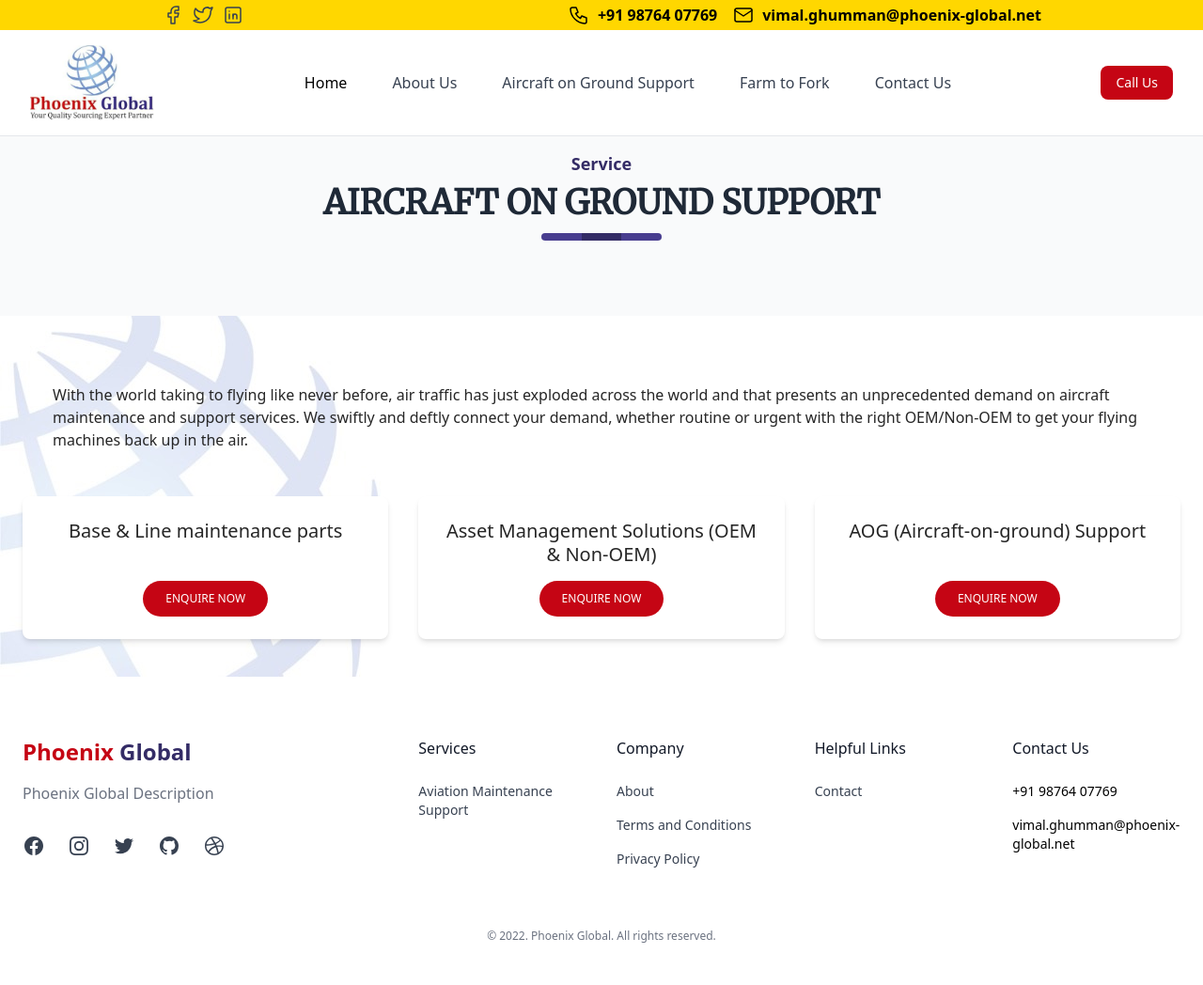
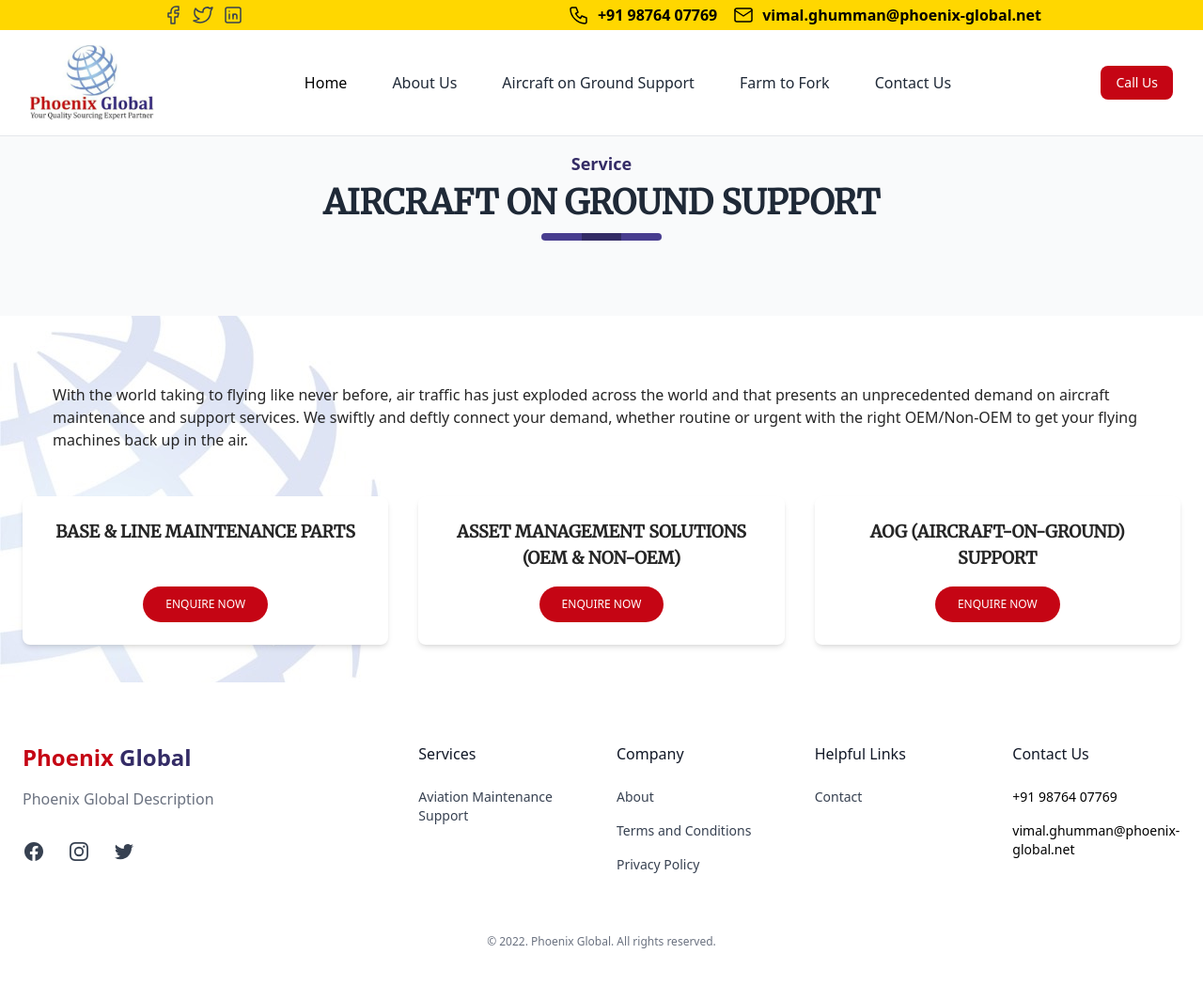
Before and after one commit to gpbhupinder/pglobal, an Astro site: page /Aircraft-on-Ground-Support in a window 1280 px wide. Shown: the whole page at 94% size. Built offline with nearby package versions, Linux system fonts and the light colour scheme; Astro itself is replaced by a stand-in of ours.

Commit message:
Hero Text Zoom , aircraft heading correction, navbar menu text, footer social icons

```diff
--- a/src/components/Footer.astro
+++ b/src/components/Footer.astro
@@ -78,52 +78,6 @@
                 <path
                   d="M8.29 20.251c7.547 0 11.675-6.253 11.675-11.675 0-.178 0-.355-.012-.53A8.348 8.348 0 0022 5.92a8.19 8.19 0 01-2.357.646 4.118 4.118 0 001.804-2.27 8.224 8.224 0 01-2.605.996 4.107 4.107 0 00-6.993 3.743 11.65 11.65 0 01-8.457-4.287 4.106 4.106 0 001.27 5.477A4.072 4.072 0 012.8 9.713v.052a4.105 4.105 0 003.292 4.022 4.095 4.095 0 01-1.853.07 4.108 4.108 0 003.834 2.85A8.233 8.233 0 012 18.407a11.616 11.616 0 006.29 1.84"
                 ></path>
-              </svg>
-            </a>
-          </li>
-
-          <li>
-            <a
-              href="/"
-              rel="noreferrer"
-              target="_blank"
-              class="text-gray-700 transition hover:opacity-75"
-            >
-              <span class="sr-only">GitHub</span>
-
-              <svg
-                class="h-6 w-6"
-                fill="currentColor"
-                viewBox="0 0 24 24"
-                aria-hidden="true"
-              >
-                <path
-                  fill-rule="evenodd"
-                  d="M12 2C6.477 2 2 6.484 2 12.017c0 4.425 2.865 8.18 6.839 9.504.5.092.682-.217.682-.483 0-.237-.008-.868-.013-1.703-2.782.605-3.369-1.343-3.369-1.343-.454-1.158-1.11-1.466-1.11-1.466-.908-.62.069-.608.069-.608 1.003.07 1.531 1.032 1.531 1.032.892 1.53 2.341 1.088 2.91.832.092-.647.35-1.088.636-1.338-2.22-.253-4.555-1.113-4.555-4.951 0-1.093.39-1.988 1.029-2.688-.103-.253-.446-1.272.098-2.65 0 0 .84-.27 2.75 1.026A9.564 9.564 0 0112 6.844c.85.004 1.705.115 2.504.337 1.909-1.296 2.747-1.027 2.747-1.027.546 1.379.202 2.398.1 2.651.64.7 1.028 1.595 1.028 2.688 0 3.848-2.339 4.695-4.566 4.943.359.309.678.92.678 1.855 0 1.338-.012 2.419-.012 2.747 0 .268.18.58.688.482A10.019 10.019 0 0022 12.017C22 6.484 17.522 2 12 2z"
-                  clip-rule="evenodd"></path>
-              </svg>
-            </a>
-          </li>
-
-          <li>
-            <a
-              href="/"
-              rel="noreferrer"
-              target="_blank"
-              class="text-gray-700 transition hover:opacity-75"
-            >
-              <span class="sr-only">Dribbble</span>
-
-              <svg
-                class="h-6 w-6"
-                fill="currentColor"
-                viewBox="0 0 24 24"
-                aria-hidden="true"
-              >
-                <path
-                  fill-rule="evenodd"
-                  d="M12 2C6.48 2 2 6.48 2 12s4.48 10 10 10c5.51 0 10-4.48 10-10S17.51 2 12 2zm6.605 4.61a8.502 8.502 0 011.93 5.314c-.281-.054-3.101-.629-5.943-.271-.065-.141-.12-.293-.184-.445a25.416 25.416 0 00-.564-1.236c3.145-1.28 4.577-3.124 4.761-3.362zM12 3.475c2.17 0 4.154.813 5.662 2.148-.152.216-1.443 1.941-4.48 3.08-1.399-2.57-2.95-4.675-3.189-5A8.687 8.687 0 0112 3.475zm-3.633.803a53.896 53.896 0 013.167 4.935c-3.992 1.063-7.517 1.04-7.896 1.04a8.581 8.581 0 014.729-5.975zM3.453 12.01v-.26c.37.01 4.512.065 8.775-1.215.25.477.477.965.694 1.453-.109.033-.228.065-.336.098-4.404 1.42-6.747 5.303-6.942 5.629a8.522 8.522 0 01-2.19-5.705zM12 20.547a8.482 8.482 0 01-5.239-1.8c.152-.315 1.888-3.656 6.703-5.337.022-.01.033-.01.054-.022a35.318 35.318 0 011.823 6.475 8.4 8.4 0 01-3.341.684zm4.761-1.465c-.086-.52-.542-3.015-1.659-6.084 2.679-.423 5.022.271 5.314.369a8.468 8.468 0 01-3.655 5.715z"
-                  clip-rule="evenodd"></path>
               </svg>
             </a>
           </li>
--- a/src/components/Hero.astro
+++ b/src/components/Hero.astro
@@ -10,7 +10,7 @@
         class="absolute flex flex-wrap flex-col justify-center items-center mt-24 mx-auto left-0 right-0 width-50 translate-x-50% text-center"
       >
         <h1
-          class="mt-8 mb-12 text-white text-4xl font-bold md:text-6xl xl:text-7xl text-shadow-lg glow-text"
+          class="mt-8 hero-text mb-12 text-white text-4xl font-bold md:text-6xl xl:text-7xl text-shadow-lg glow-text"
         >
           Your Quality sourcing <br /><span>Expert Partner</span>
         </h1>
@@ -36,6 +36,10 @@
 </section>
 <!-- Carousel Script -->
 <script>
+  window.addEventListener("load", function () {
+    const heroText = document.querySelector(".hero-text");
+    heroText.classList.add("animate");
+  });
   let images = document.querySelectorAll(".carousel img");
   let index = 0;
 
@@ -49,4 +53,6 @@
   }
 
   setInterval(nextImage, 2000);
+
+  //text script
 </script>
--- a/src/components/Navbar.astro
+++ b/src/components/Navbar.astro
@@ -191,28 +191,28 @@ import "../styles/global.css";
         <li>
           <a
             href="/about"
-            class="block rounded py-2 px-3 text-gray-700 hover:bg-gray-100 md:hover:bg-transparent md:border-0 active:text-secondary"
+            class="block rounded py-2 px-3 text-gray-800 hover:bg-gray-100 md:hover:bg-transparent md:border-0 active:text-secondary"
             >About Us</a
           >
         </li>
         <li>
           <a
             href="/aircraft-on-ground-support"
-            class="block rounded py-2 px-3 text-gray-700 hover:bg-gray-100 md:hover:bg-transparent md:border-0 active:text-secondary"
+            class="block rounded py-2 px-3 text-gray-800 hover:bg-gray-100 md:hover:bg-transparent md:border-0 active:text-secondary"
             >Aircraft on Ground Support</a
           >
         </li>
         <li>
           <a
             href="/farm-to-fork"
-            class="block rounded py-2 px-3 text-gray-700 hover:bg-gray-100 md:hover:bg-transparent md:border-0 active:text-secondary"
+            class="block rounded py-2 px-3 text-gray-800 hover:bg-gray-100 md:hover:bg-transparent md:border-0 active:text-secondary"
             >Farm to Fork</a
           >
         </li>
         <li>
           <a
             href="/contact"
-            class="block rounded py-2 px-3 text-gray-700 hover:bg-gray-100 md:hover:bg-transparent md:border-0 active:text-secondary"
+            class="block rounded py-2 px-3 text-gray-800 hover:bg-gray-100 md:hover:bg-transparent md:border-0 active:text-secondary"
             >Contact Us</a
           >
         </li>
@@ -228,35 +228,35 @@ import "../styles/global.css";
     <li>
       <a
         href="/"
-        class="block rounded py-2 px-3 text-gray-700 active:text-secondary md:bg-transparent"
+        class="block rounded py-2 px-3 text-gray-800 active:text-secondary md:bg-transparent"
         >Home</a
       >
     </li>
     <li>
       <a
         href="/about"
-        class="block rounded py-2 px-3 text-gray-700 hover:bg-gray-100 md:hover:bg-transparent md:border-0 active:text-secondary"
+        class="block rounded py-2 px-3 text-gray-800 hover:bg-gray-100 md:hover:bg-transparent md:border-0 active:text-secondary"
         >About Us</a
       >
     </li>
     <li>
       <a
         href="/aircraft-on-ground-support"
-        class="block rounded py-2 px-3 text-gray-700 hover:bg-gray-100 md:hover:bg-transparent md:border-0 active:text-secondary"
+        class="block rounded py-2 px-3 text-gray-800 hover:bg-gray-100 md:hover:bg-transparent md:border-0 active:text-secondary"
         >Aircraft on Ground Support</a
       >
     </li>
     <li>
       <a
         href="/farm-to-fork"
-        class="block rounded py-2 px-3 text-gray-700 hover:bg-gray-100 md:hover:bg-transparent md:border-0 active:text-secondary"
+        class="block rounded py-2 px-3 text-gray-800 hover:bg-gray-100 md:hover:bg-transparent md:border-0 active:text-secondary"
         >Farm to Fork</a
       >
     </li>
     <li>
       <a
         href="/contact"
-        class="block rounded py-2 px-3 text-gray-700 hover:bg-gray-100 md:hover:bg-transparent md:border-0 active:text-secondary"
+        class="block rounded py-2 px-3 text-gray-800 hover:bg-gray-100 md:hover:bg-transparent md:border-0 active:text-secondary"
         >Contact Us</a
       >
     </li>
--- a/src/pages/Aircraft-on-Ground-Support.astro
+++ b/src/pages/Aircraft-on-Ground-Support.astro
@@ -58,11 +58,9 @@ import "@fontsource/merriweather";
             <div class="block rounded-lg bg-white shadow-md">
               <div class="p-6 flex flex-col h-full justify-between">
                 <div>
-                  <h5
-                    class="mb-4 text-xl font-medium leading-tight text-neutral-800"
-                  >
+                  <h2 class="mb-4 text-lg font-bold text-neutral-800">
                     Base & Line maintenance parts
-                  </h5>
+                  </h2>
                 </div>
                 <div>
                   <a
@@ -78,11 +76,9 @@ import "@fontsource/merriweather";
             <div class="block rounded-lg bg-white shadow-md">
               <div class="p-6 flex flex-col h-full justify-between">
                 <div>
-                  <h5
-                    class="mb-4 text-xl font-medium leading-tight text-neutral-800"
-                  >
+                  <h2 class="mb-4 text-lg font-bold text-neutral-800">
                     Asset Management Solutions (OEM & Non-OEM)
-                  </h5>
+                  </h2>
                 </div>
                 <div>
                   <a
@@ -98,11 +94,9 @@ import "@fontsource/merriweather";
             <div class="block rounded-lg bg-white shadow-md">
               <div class="p-6 flex flex-col h-full justify-between">
                 <div>
-                  <h5
-                    class="mb-4 text-xl font-medium leading-tight text-neutral-800"
-                  >
+                  <h2 class="mb-4 text-lg font-bold text-neutral-800">
                     AOG (Aircraft-on-ground) Support
-                  </h5>
+                  </h2>
                 </div>
                 <div>
                   <a
--- a/src/styles/global.css
+++ b/src/styles/global.css
@@ -56,3 +56,15 @@ h1, h2 {
 .glow-text {
   text-shadow: 0 0 3px #342C66ff, 0 0 3px #342C66ff;
 }
+
+/* Hero Text effect */
+
+/* Initial style */
+.hero-text {
+  @apply transform scale-150 opacity-0 transition duration-1000;
+}
+
+/* Animate styles */
+.hero-text.animate {
+  @apply scale-100 opacity-100;
+}
```
